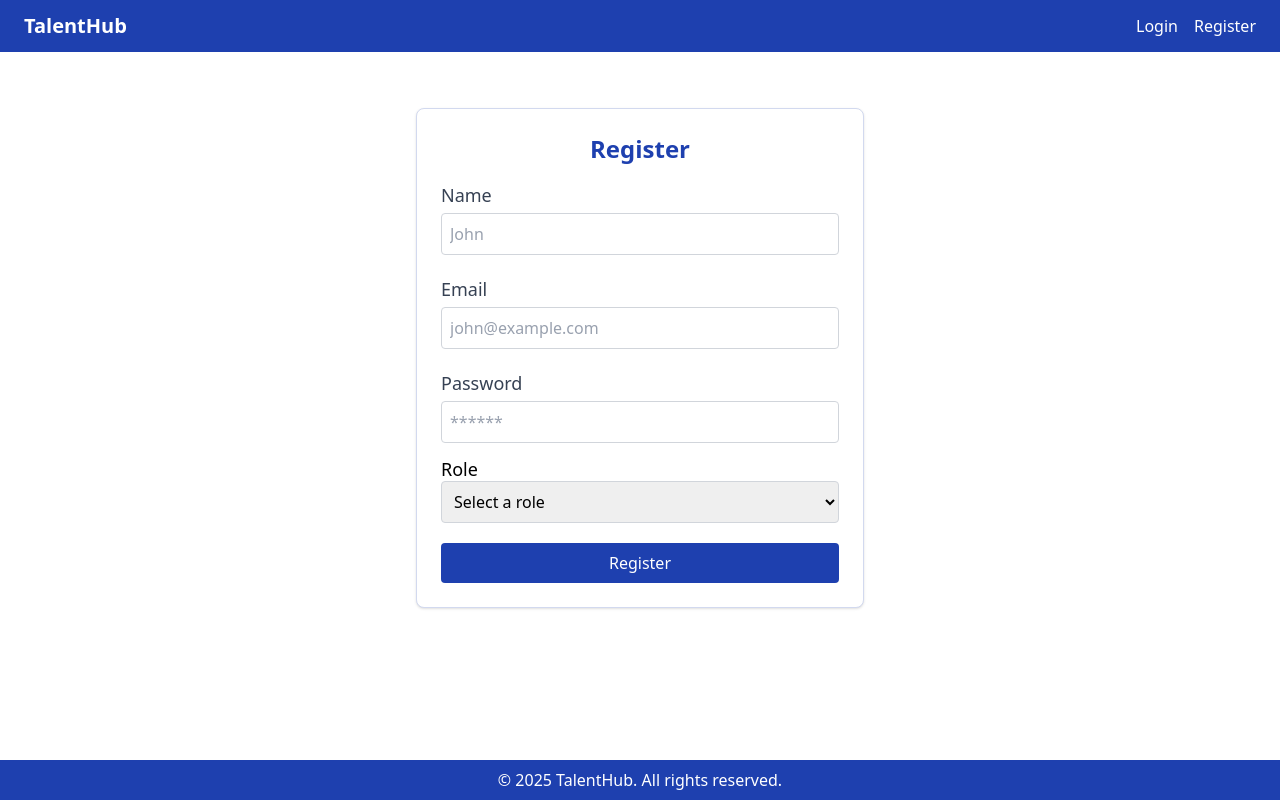
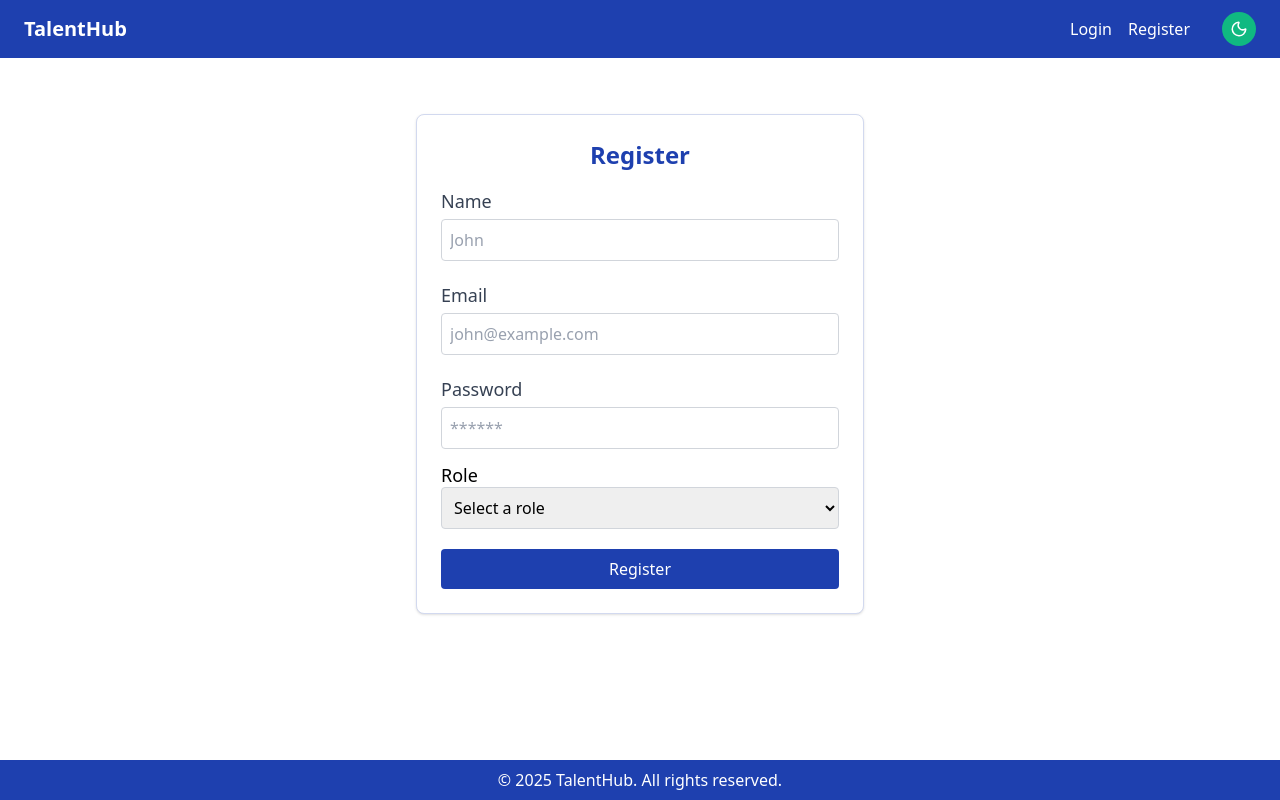
Before and after one commit to tewodros-m/TalentHub, a React (Vite) app in the folder frontend/: page /register in a window 1280 px wide. Built offline with nearby package versions, Linux system fonts and the light colour scheme; no server answers.

Commit message:
feat(Navbar): add dark mode toggle functionality

```diff
--- a/frontend/src/components/Navbar.tsx
+++ b/frontend/src/components/Navbar.tsx
@@ -2,10 +2,13 @@ import { Link } from 'react-router-dom';
 import { useAuth } from '../hooks/useAuth';
 import { useDispatch } from 'react-redux';
 import { logout } from '../features/auth/authSlice';
+import { useDarkMode } from '../hooks/useDarkMode';
+import { Moon, Sun } from 'lucide-react';
 
 const Navbar = () => {
   const { isAuthenticated, role } = useAuth();
   const dispatch = useDispatch();
+  const { isDark, toggleDarkMode } = useDarkMode();
 
   const handleLogout = () => {
     dispatch(logout());
@@ -31,25 +34,21 @@ const Navbar = () => {
               </Link>
             </>
           )}
-
           {isAuthenticated && role === 'applicant' && (
             <Link to='/applicant/dashboard' className='hover:underline'>
               My Applications
             </Link>
           )}
-
           {isAuthenticated && role === 'employer' && (
             <Link to='/employer/dashboard' className='hover:underline'>
               Employer Dashboard
             </Link>
           )}
-
           {isAuthenticated && role === 'admin' && (
             <Link to='/admin/dashboard' className='hover:underline'>
               Admin Panel
             </Link>
           )}
-
           {isAuthenticated && (
             <button
               onClick={handleLogout}
@@ -58,6 +57,14 @@ const Navbar = () => {
               Logout
             </button>
           )}
+          {/* Dark mode toggle */}
+          <button
+            onClick={toggleDarkMode}
+            className='ml-4 p-2 rounded-full bg-secondary-500 hover:bg-secondary-600 transition'
+            aria-label='Toggle dark mode'
+          >
+            {isDark ? <Sun size={18} /> : <Moon size={18} />}
+          </button>
         </div>
       </div>
     </nav>
--- /dev/null
+++ b/frontend/src/hooks/useDarkMode.ts
@@ -0,0 +1,21 @@
+import { useEffect, useState } from 'react';
+
+export const useDarkMode = () => {
+  const [isDark, setIsDark] = useState(() => {
+    return localStorage.getItem('theme') === 'dark';
+  });
+
+  useEffect(() => {
+    if (isDark) {
+      document.documentElement.classList.add('dark');
+      localStorage.setItem('theme', 'dark');
+    } else {
+      document.documentElement.classList.remove('dark');
+      localStorage.setItem('theme', 'light');
+    }
+  }, [isDark]);
+
+  const toggleDarkMode = () => setIsDark((prev) => !prev);
+
+  return { isDark, toggleDarkMode };
+};
```
